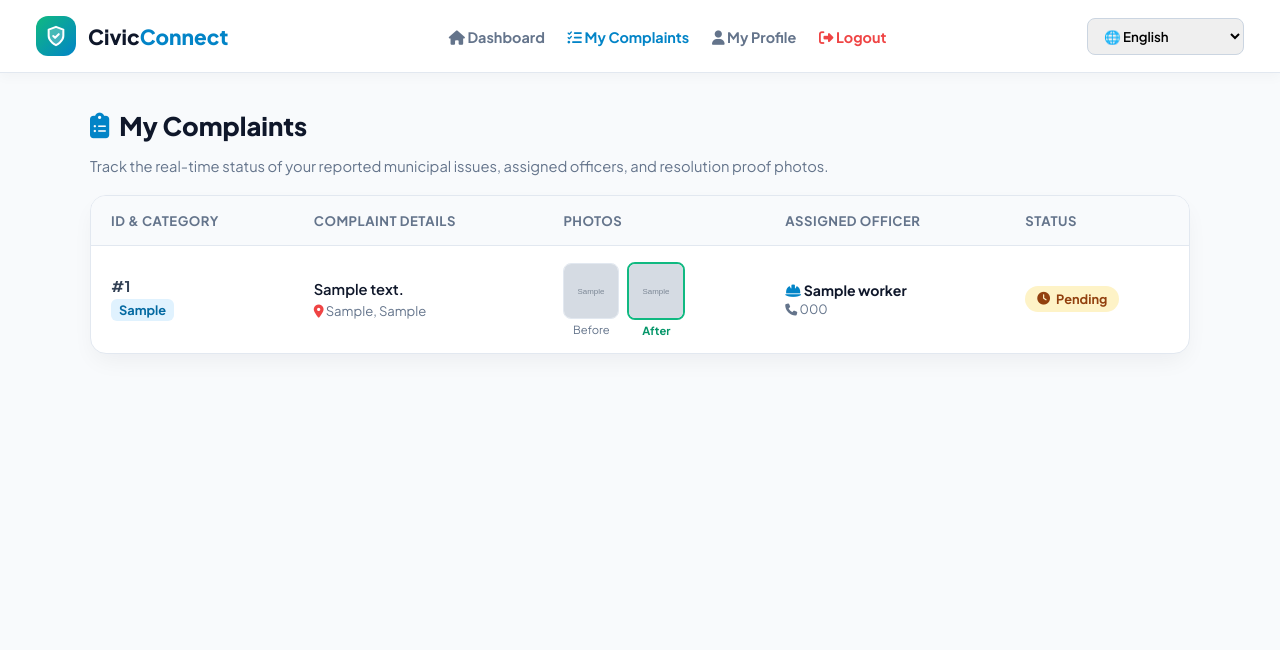
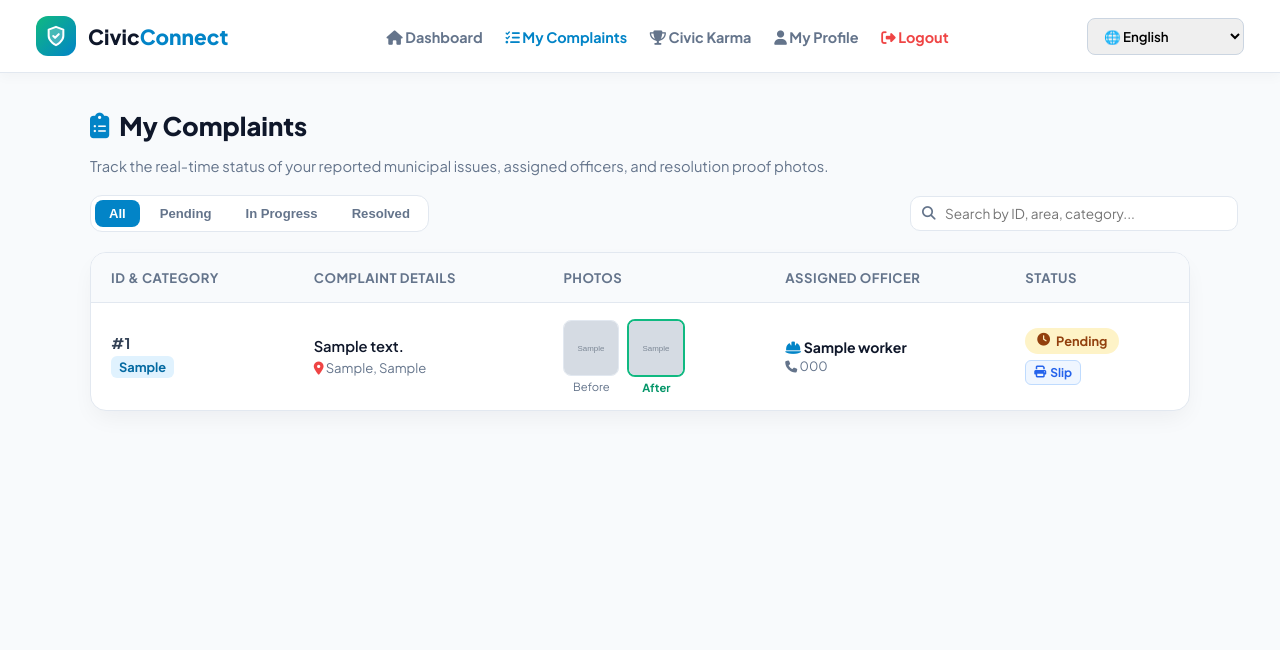
Before and after one commit to aravindkona18090/CivicConnect, a PHP site: page /CivicConnect/peoplelogin/peoplemyproblems.php in a window 1280 px wide. Shown: the top 650 px of the page. Run offline with PHP 8.4, Linux system fonts and the light colour scheme; the visitor is signed in with stand-in values (Sample User, id 1); tables that the repository leaves empty hold one stand-in row (values such as "Sample post"); grey boxes marked "Sample" are stand-in pictures.

Commit message:
feat(complaints): add instant AJAX search and multi-criteria filter toolbar

```diff
--- a/peoplelogin/peoplemyproblems.php
+++ b/peoplelogin/peoplemyproblems.php
@@ -238,6 +238,7 @@ tbody tr:hover {
   <nav>
     <a href="peopledashboard.php"><i class="fa-solid fa-house"></i> <?php echo $lang[$selectedLang]['dashboard'] ?? 'Dashboard'; ?></a>
     <a href="peoplemyproblems.php" style="color:var(--primary);"><i class="fa-solid fa-list-check"></i> <?php echo $lang[$selectedLang]['my_problems'] ?? 'My Complaints'; ?></a>
+    <a href="peoplekarma.php"><i class="fa-solid fa-trophy"></i> Civic Karma</a>
     <a href="peopleprofile.php"><i class="fa-solid fa-user"></i> <?php echo $lang[$selectedLang]['profile'] ?? 'Profile'; ?></a>
     <a href="../logout.php" style="color:#ef4444;"><i class="fa-solid fa-right-from-bracket"></i> <?php echo $lang[$selectedLang]['logout'] ?? 'Logout'; ?></a>
   </nav>
@@ -258,9 +259,25 @@ tbody tr:hover {
     </div>
     <p style="color:var(--text-muted); font-size:0.92rem; margin-bottom:20px;">Track the real-time status of your reported municipal issues, assigned officers, and resolution proof photos.</p>
 
+    <div style="display:flex; justify-content:space-between; align-items:center; flex-wrap:wrap; gap:12px; margin-bottom:16px;">
+        <!-- Status Filter Tabs -->
+        <div style="display:flex; gap:6px; background:#fff; padding:4px; border-radius:12px; border:1px solid var(--border-color);">
+            <button type="button" class="filter-tab active" onclick="filterCitizenRows('all', this)" style="padding:6px 14px; border:none; border-radius:8px; font-weight:700; font-size:0.82rem; cursor:pointer; background:#0284c7; color:#fff;">All</button>
+            <button type="button" class="filter-tab" onclick="filterCitizenRows('Pending', this)" style="padding:6px 14px; border:none; border-radius:8px; font-weight:700; font-size:0.82rem; cursor:pointer; background:transparent; color:var(--text-muted);">Pending</button>
+            <button type="button" class="filter-tab" onclick="filterCitizenRows('In Progress', this)" style="padding:6px 14px; border:none; border-radius:8px; font-weight:700; font-size:0.82rem; cursor:pointer; background:transparent; color:var(--text-muted);">In Progress</button>
+            <button type="button" class="filter-tab" onclick="filterCitizenRows('Completed', this)" style="padding:6px 14px; border:none; border-radius:8px; font-weight:700; font-size:0.82rem; cursor:pointer; background:transparent; color:var(--text-muted);">Resolved</button>
+        </div>
+
+        <!-- Search Input -->
+        <div style="position:relative; width:280px;">
+            <i class="fa-solid fa-magnifying-glass" style="position:absolute; left:12px; top:11px; color:var(--text-muted); font-size:0.85rem;"></i>
+            <input type="text" id="citizenSearch" placeholder="Search by ID, area, category..." onkeyup="filterCitizenSearch()" style="width:100%; padding:8px 12px 8px 34px; border:1.5px solid var(--border-color); border-radius:10px; font-size:0.85rem; font-family:inherit; outline:none;">
+        </div>
+    </div>
+
     <div class="table-card">
         <?php if ($problems_result && mysqli_num_rows($problems_result) > 0): ?>
-            <table>
+            <table id="citizenComplaintsTable">
                 <thead>
                     <tr>
                         <th>ID & Category</th>
@@ -275,8 +292,9 @@ tbody tr:hover {
                         $st = $row['status'] ?? 'Pending';
                         $stClass = $st==='Completed'?'status-completed':($st==='In Progress'?'status-inprogress':'status-pending');
                         $stIcon = $st==='Completed'?'fa-circle-check':($st==='In Progress'?'fa-spinner fa-spin':'fa-clock');
+                        $searchBlob = strtolower($row['id'] . ' ' . $row['category'] . ' ' . $row['description'] . ' ' . $row['street'] . ' ' . ($row['area'] ?? '') . ' ' . ($row['worker_name'] ?? ''));
                     ?>
-                        <tr>
+                        <tr class="problem-record-row" data-status="<?php echo $st; ?>" data-search="<?php echo htmlspecialchars($searchBlob); ?>">
                             <td>
                                 <strong>#<?php echo $row['id']; ?></strong><br>
                                 <span style="background:#e0f2fe; color:#0369a1; padding:3px 8px; border-radius:6px; font-weight:700; font-size:0.8rem; display:inline-block; margin-top:4px;">
@@ -315,9 +333,12 @@ tbody tr:hover {
                                 <?php endif; ?>
                             </td>
                             <td>
-                                <span class="badge-status <?php echo $stClass; ?>">
+                                <span class="badge-status <?php echo $stClass; ?>" style="margin-bottom:6px; display:inline-flex;">
                                     <i class="fa-solid <?php echo $stIcon; ?>"></i> <?php echo $st; ?>
-                                </span>
+                                </span><br>
+                                <a href="print_complaint.php?id=<?php echo $row['id']; ?>" target="_blank" style="display:inline-flex; align-items:center; gap:4px; font-size:0.75rem; font-weight:700; color:#2563eb; text-decoration:none; padding:4px 8px; border-radius:6px; background:#eff6ff; border:1px solid #bfdbfe;">
+                                    <i class="fa-solid fa-print"></i> Slip
+                                </a>
                             </td>
                         </tr>
                     <?php endwhile; ?>
@@ -343,6 +364,45 @@ tbody tr:hover {
 </div>
 
 <script>
+let activeStatusFilter = 'all';
+
+function filterCitizenRows(status, btn) {
+    activeStatusFilter = status;
+    document.querySelectorAll('.filter-tab').forEach(b => {
+        b.classList.remove('active');
+        b.style.background = 'transparent';
+        b.style.color = 'var(--text-muted)';
+    });
+    if (btn) {
+        btn.classList.add('active');
+        btn.style.background = '#0284c7';
+        btn.style.color = '#fff';
+    }
+    applyCitizenFilters();
+}
+
+function filterCitizenSearch() {
+    applyCitizenFilters();
+}
+
+function applyCitizenFilters() {
+    const term = (document.getElementById('citizenSearch')?.value || '').toLowerCase().trim();
+    const rows = document.querySelectorAll('.problem-record-row');
+
+    rows.forEach(row => {
+        const rowStatus = row.getAttribute('data-status') || '';
+        const rowSearch = row.getAttribute('data-search') || '';
+
+        const matchesStatus = (activeStatusFilter === 'all' || rowStatus === activeStatusFilter);
+        const matchesTerm = (!term || rowSearch.includes(term));
+
+        if (matchesStatus && matchesTerm) {
+            row.style.display = '';
+        } else {
+            row.style.display = 'none';
+        }
+    });
+}
 function zoomPhoto(src, title) {
     document.getElementById('modalImg').src = src;
     document.getElementById('modalTitle').innerText = title || 'Inspection Photo';
```
